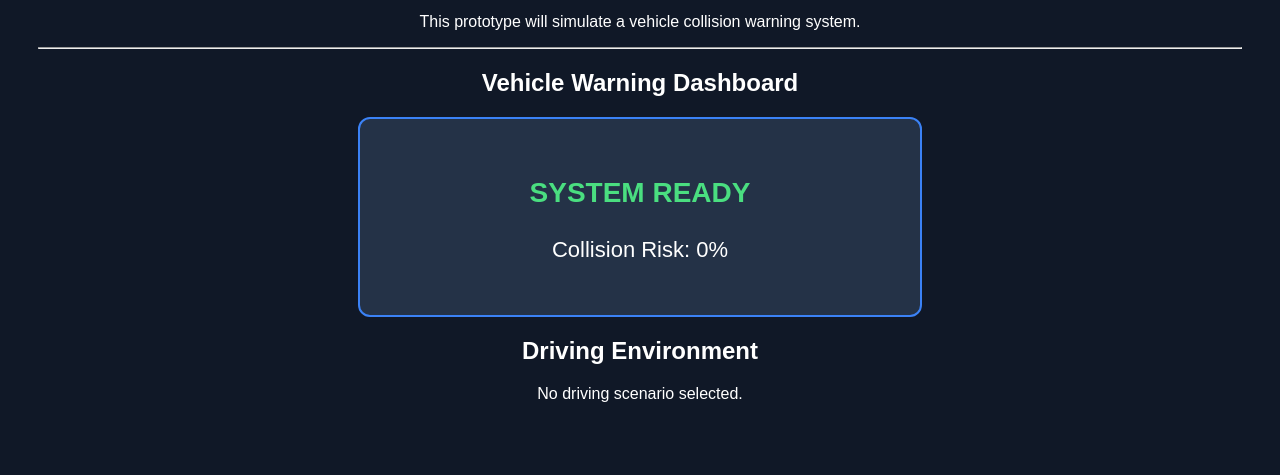
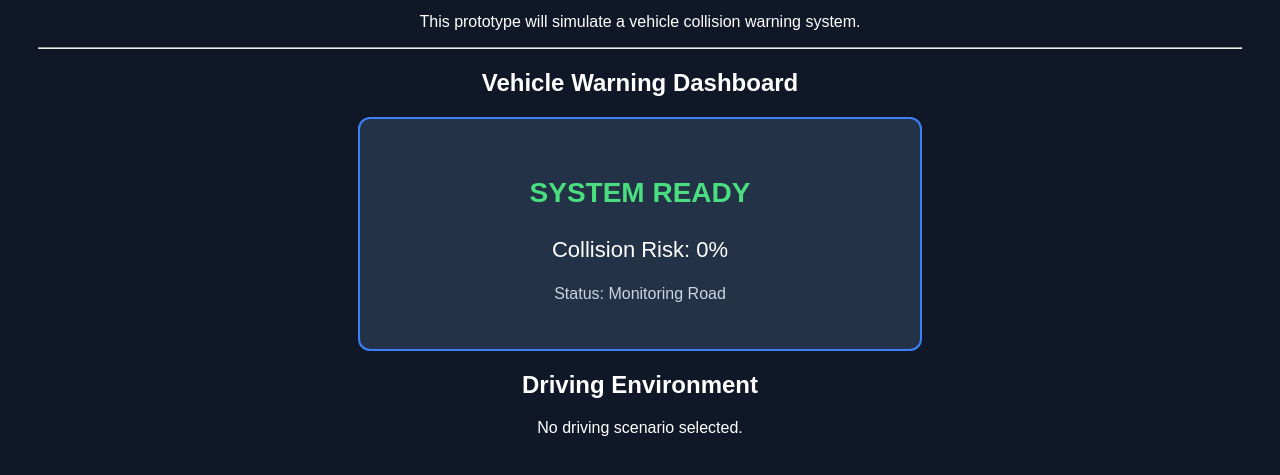
Before and after one commit to firasyousef05-ux/collision-warning-simulator, a plain HTML site: page index.html in a window 1280 px wide. Shown: the part 139-614 px from the top of the page. Drawn offline with Linux system fonts and the light colour scheme.

Commit message:
Add styled vehicle warning dashboard

```diff
--- a/index.html
+++ b/index.html
@@ -47,10 +47,11 @@
   <div id = "dashboard">
     <h3 id="warning">SYSTEM READY</h3>
     <p id="risk">Collision Risk: 0%</p>
+    <p id="status">Status: Monitoring Road</p>
   </div>
 
   <h2>Driving Environment</h2>
-  <p id="evnironment">No driving scenario selected.</p>
+ <p id="environment">No driving scenario selected.</p>
 
 
 
```
